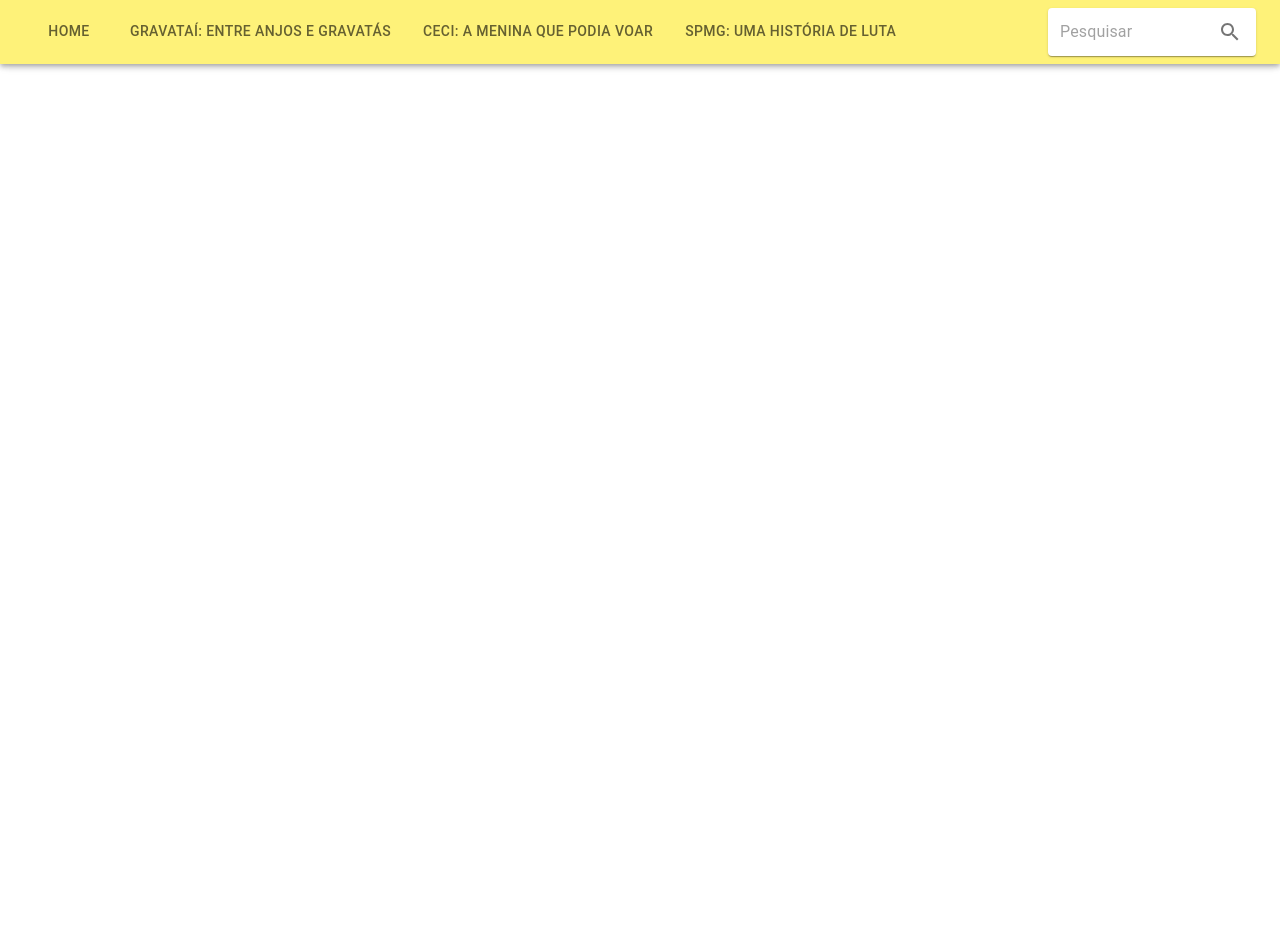
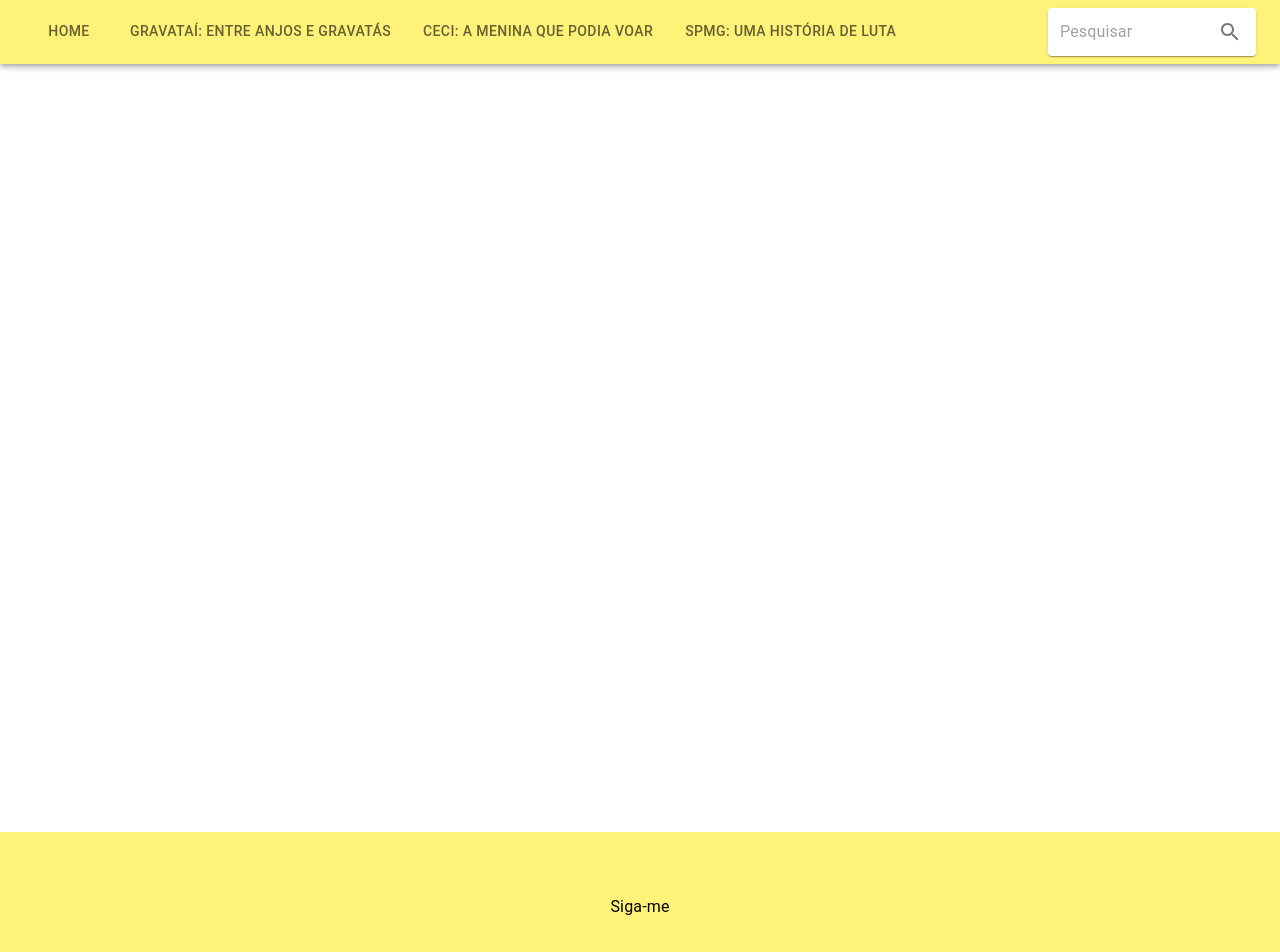
Before and after one commit to RuanF7/projetos_culturais_website, a Next.js app: page / in a window 1280 px wide. Shown: the top 952 px of the page. Before the commit the page ends 800 px from the top, so only its background shows below. Built offline with nearby package versions, Linux system fonts and the light colour scheme.

Commit message:
refactor: footer

```diff
--- a/src/components/colors/Colors.ts
+++ b/src/components/colors/Colors.ts
@@ -11,3 +11,7 @@ export const red = {
 export const green = {
   50: '#50DFBA',
 }
+
+export const gray = {
+  50: '#1C1C1C',
+}
--- /dev/null
+++ b/src/components/footer/Footer.tsx
@@ -0,0 +1,24 @@
+import { Container, AppBar, Box, Typography, Paper } from "@mui/material";
+
+
+
+function Footer() {
+  return (
+
+    <Box
+     sx={{
+      bgcolor: 'primary.main',
+      display: 'flex',
+      alignItems: 'center',
+      justifyContent: 'center',
+      height: '150px',
+      marginTop: '2em',
+    }}
+
+     >
+      <Typography>Siga-me</Typography>
+    </Box>
+  )
+}
+
+export default Footer
--- /dev/null
+++ b/src/components/layout/Layout.tsx
@@ -0,0 +1,46 @@
+import { yellow, red, green } from '@/components/colors/Colors';
+import { FC, ReactNode } from "react";
+import Footer from "../footer/Footer"
+import Navbar from "../navbar/Navbar"
+import { ThemeProvider, createTheme } from "@mui/material/styles";
+import Head from 'next/head';
+
+
+const theme = createTheme({
+  palette: {
+    primary: {
+      main: yellow[50],
+    },
+    secondary: {
+      main: red[50],
+    },
+    info: {
+      main: green[50],
+    },
+    warning: {
+      main: green[50],
+    },
+  },
+});
+
+interface LayoutProps {
+  children: ReactNode;
+}
+
+
+const Layout: FC<LayoutProps> = ({ children }) => {
+  return (
+    <>
+      <ThemeProvider theme={theme}>
+        <Head>
+          <title>Projetos Culturais Irmãs TM</title>
+        </Head>
+        <Navbar />
+        <main className="main-container">{children}</main>
+        <Footer />
+      </ThemeProvider>
+    </>
+  )
+}
+
+export default Layout
--- a/src/components/navbar/Navbar.tsx
+++ b/src/components/navbar/Navbar.tsx
@@ -10,20 +10,25 @@ function Navbar() {
     <>
       <AppBar
         sx={{
-          backgroundColor: 'primary',
+          background: 'primary',
         }}
       >
         <Toolbar>
-          <Tabs textColor="inherit"
+          <Tabs
+            textColor="secondary"
             value={value}
             onChange={(e, value) => setValue(value)}
             indicatorColor="secondary"
+            sx={{
+              '& button': {borderRadius: 2},
+              '& button:hover': { backgroundColor: 'secondary' },
+              '& button:active': { backgroundColor: 'warning' }
+          }}
           >
-            <Tab sx={{ color: '#000000' }} label='Home' />
-            <Tab sx={{ color: '#000000' }} label='Gravataí: entre anjos e Gravatás' />
-            <Tab sx={{ color: '#000000' }} label='CECI: a menina que podia voar' />
-            <Tab sx={{ color: '#000000' }}
-              label='SPMG: uma história de luta' />
+            <Tab label='Home' />
+            <Tab label='Gravataí: entre anjos e Gravatás' />
+            <Tab label='CECI: a menina que podia voar' />
+            <Tab label='SPMG: uma história de luta' />
           </Tabs>
           <Paper
             component="form"
--- a/src/pages/_app.tsx
+++ b/src/pages/_app.tsx
@@ -1,6 +1,11 @@
+import Layout from '@/components/layout/Layout'
 import '@/styles/globals.css'
 import type { AppProps } from 'next/app'
 
 export default function App({ Component, pageProps }: AppProps) {
-  return <Component {...pageProps} />
+  return (
+  <Layout>
+    <Component {...pageProps} />
+  </Layout>
+  )
 }
--- a/src/pages/index.tsx
+++ b/src/pages/index.tsx
@@ -1,35 +1,9 @@
 
-import { yellow, red, green } from '@/components/colors/Colors';
-import Navbar from '@/components/navbar/Navbar'
-import { ThemeProvider, createTheme } from "@mui/material/styles";
-
-
-const theme = createTheme({
-  palette: {
-    primary: {
-      main: yellow[50],
-    },
-    secondary: {
-      main: red[50],
-    },
-    info: {
-      main: green[50],
-    },
-  },
-});
 
 export default function Home() {
   return (
-    <>
-      <ThemeProvider theme={theme}>
-        <main>
-          <Navbar />
-          <h1>
-            Hello World!
-          </h1>
-        </main>
-      </ThemeProvider>
-
-    </>
+    <h1>
+      Hello World!
+    </h1>
   )
 }
--- a/src/styles/globals.css
+++ b/src/styles/globals.css
@@ -1,4 +1,16 @@
 * {
   margin: 0;
+}
+.main-container {
+  min-height: 100vh;
+
 
 }
+/*footer {
+      background-color: #FEF279;
+      display: flex;
+      align-items: center;
+      justify-content: center;
+      height: 150px;
+      margin-top: 2em;
+}*/
```
